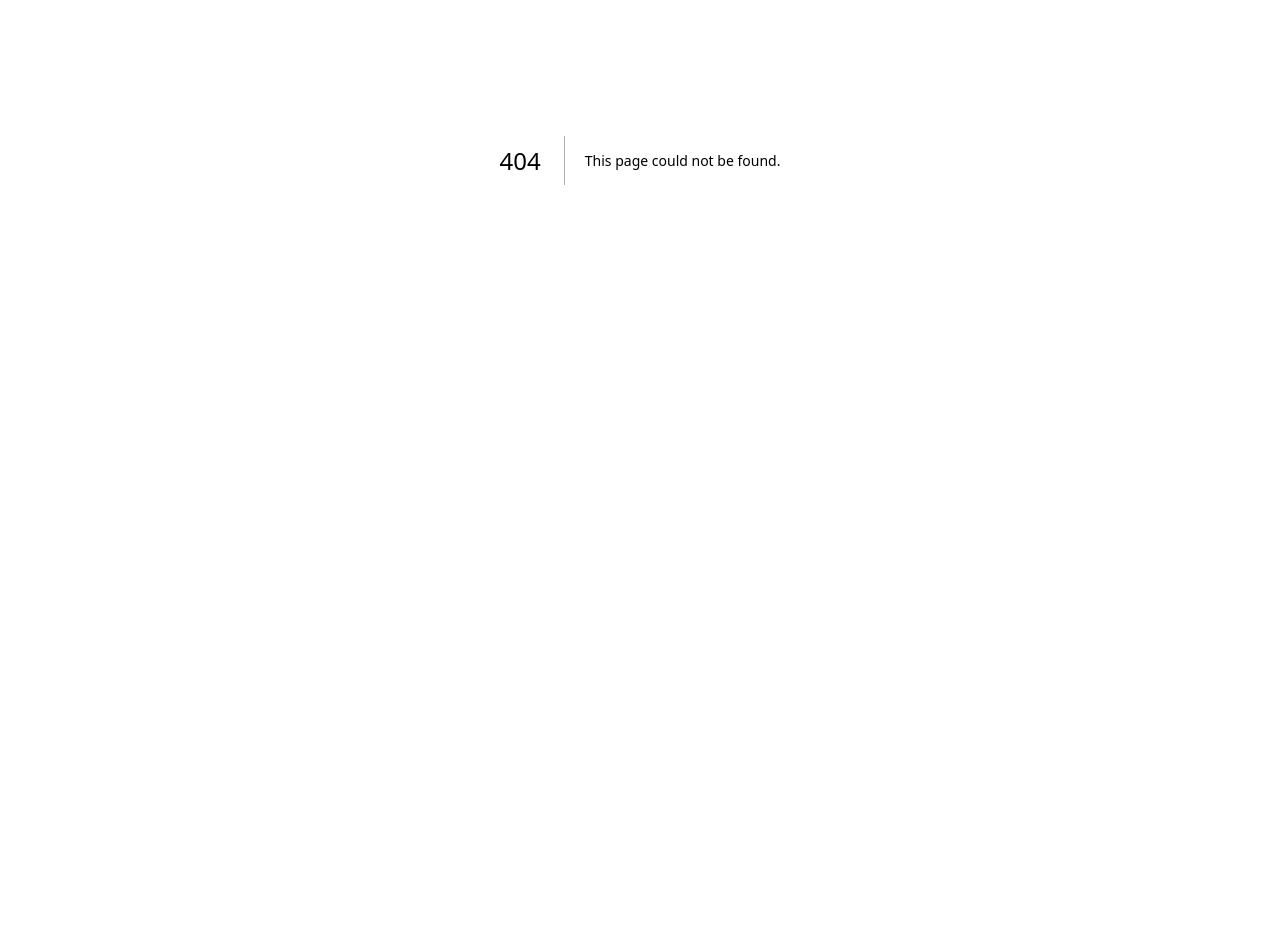
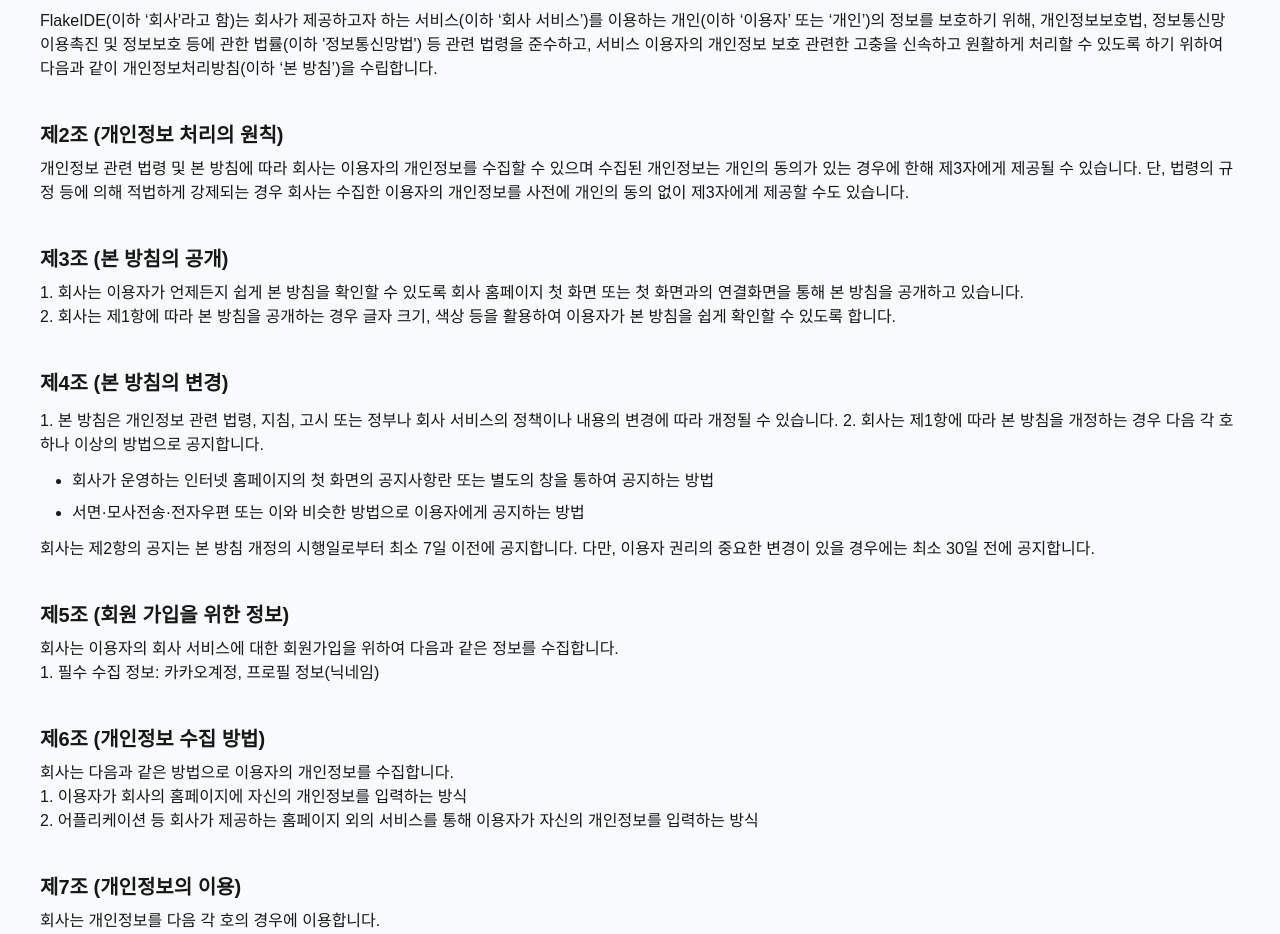
Before and after one commit to 9oormthon-univ/2024_DANPOON_TEAM_25_FE, a Next.js app: page /privacy in a window 1280 px wide. Before the commit this address had no page. Shown: the part 240-1174 px from the top of the page. Before the commit the page ends 800 px from the top, so only its background shows below. Built offline with nearby package versions, Linux system fonts and the light colour scheme.

Commit message:
[feat] PrivacyPolicyPage UI 구현

```diff
--- /dev/null
+++ b/src/pages/privacy.tsx
@@ -0,0 +1,119 @@
+import {
+  PolicyList,
+  PolicySection,
+  PolicyTable,
+  SimplePolicy,
+} from '@/components/layout/Policy/Policy';
+import { PrivacyPolicy } from '@/constants/privacyPolicy';
+
+const PrivacyPolicyPage = () => {
+  return (
+    <div className="py-24 lg:pt-24 min-h-screen mx-auto bg-slate-50 overflow-hidden relative">
+      <main className="px-10 flex flex-col justify-center space-y-10">
+        <div className="font-bold text-3xl">개인정보 처리방침</div>
+        <div className="border-b border-gray-300 w-full" />
+
+        <SimplePolicy
+          title="제1조 (목적)"
+          content={PrivacyPolicy.introduction}
+        />
+
+        <SimplePolicy
+          title="제2조 (개인정보 처리의 원칙)"
+          content={PrivacyPolicy.principles}
+        />
+
+        <SimplePolicy
+          title="제3조 (본 방침의 공개)"
+          content={PrivacyPolicy.disclosure}
+        />
+
+        <PolicySection
+          title="제4조 (본 방침의 변경)"
+          content={PrivacyPolicy.revision.policy}
+        >
+          <PolicyList items={PrivacyPolicy.revision.methods} />
+          <p>{PrivacyPolicy.revision.noticePeriod}</p>
+        </PolicySection>
+
+        <SimplePolicy
+          title="제5조 (회원 가입을 위한 정보)"
+          content={PrivacyPolicy.memberInfo}
+        />
+
+        <SimplePolicy
+          title="제6조 (개인정보 수집 방법)"
+          content={PrivacyPolicy.collectionMethods}
+        />
+
+        <SimplePolicy
+          title="제7조 (개인정보의 이용)"
+          content={PrivacyPolicy.usage}
+        />
+
+        <PolicySection
+          title="제8조 (개인정보의 보유 및 이용기간)"
+          content={PrivacyPolicy.retentionAndUsagePeriod}
+        >
+          <p className="font-semibold">법령에 따른 보유 및 이용기간</p>
+          <PolicyTable data={PrivacyPolicy.legalRetention} />
+        </PolicySection>
+
+        <SimplePolicy
+          title="제9조 (개인정보의 파기 원칙)"
+          content={PrivacyPolicy.destruction}
+        />
+
+        <SimplePolicy
+          title="제10조 (개인정보 파기 절차)"
+          content={PrivacyPolicy.destructionProcess}
+        />
+
+        <SimplePolicy
+          title="제11조 (개인정보 파기 방법)"
+          content={PrivacyPolicy.destructionMethods}
+        />
+
+        <PolicySection
+          title="제12조 (광고성 정보의 전송 조치)"
+          content={PrivacyPolicy.advertising.consent}
+        >
+          <PolicyList items={PrivacyPolicy.advertising.exceptions} />
+        </PolicySection>
+
+        <SimplePolicy
+          title="제13조 (이용자의 의무)"
+          content={PrivacyPolicy.userObligations}
+        />
+
+        <PolicySection title="제14조 (쿠키 설치 및 운영)">
+          <p>{PrivacyPolicy.cookies.usage}</p>
+          <p>{PrivacyPolicy.cookies.options}</p>
+          <p className="font-semibold">웹브라우저 쿠키 설정 예시</p>
+          <PolicyList items={Object.values(PrivacyPolicy.cookies.examples)} />
+        </PolicySection>
+
+        <PolicySection title="제15조 (회사의 개인정보 보호 책임자)">
+          <p>성명: {PrivacyPolicy.privacyOfficer.name}</p>
+          <p>이메일: {PrivacyPolicy.privacyOfficer.email}</p>
+        </PolicySection>
+
+        <PolicySection title="제16조 (권익침해에 대한 구제방법)">
+          <p className="font-semibold">상담 및 신고 기관</p>
+          <PolicyList
+            items={[
+              PrivacyPolicy.remedies.committee,
+              PrivacyPolicy.remedies.center,
+              PrivacyPolicy.remedies.prosecution,
+              PrivacyPolicy.remedies.police,
+            ]}
+          />
+        </PolicySection>
+
+        <SimplePolicy title="부칙" content={PrivacyPolicy.effectiveDate} />
+      </main>
+    </div>
+  );
+};
+
+export default PrivacyPolicyPage;
```
